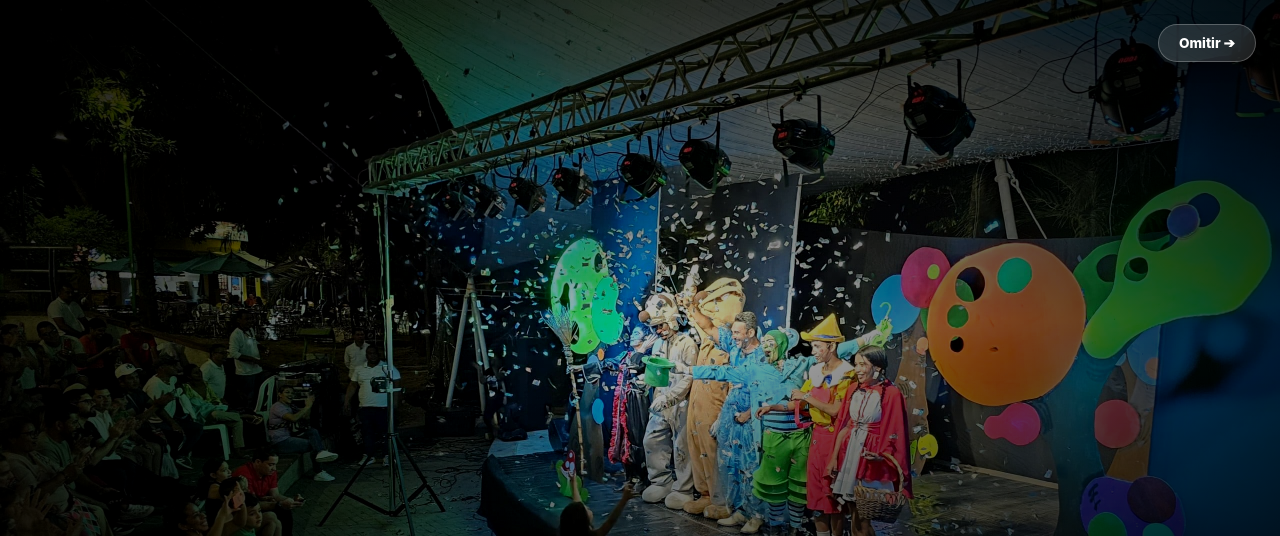
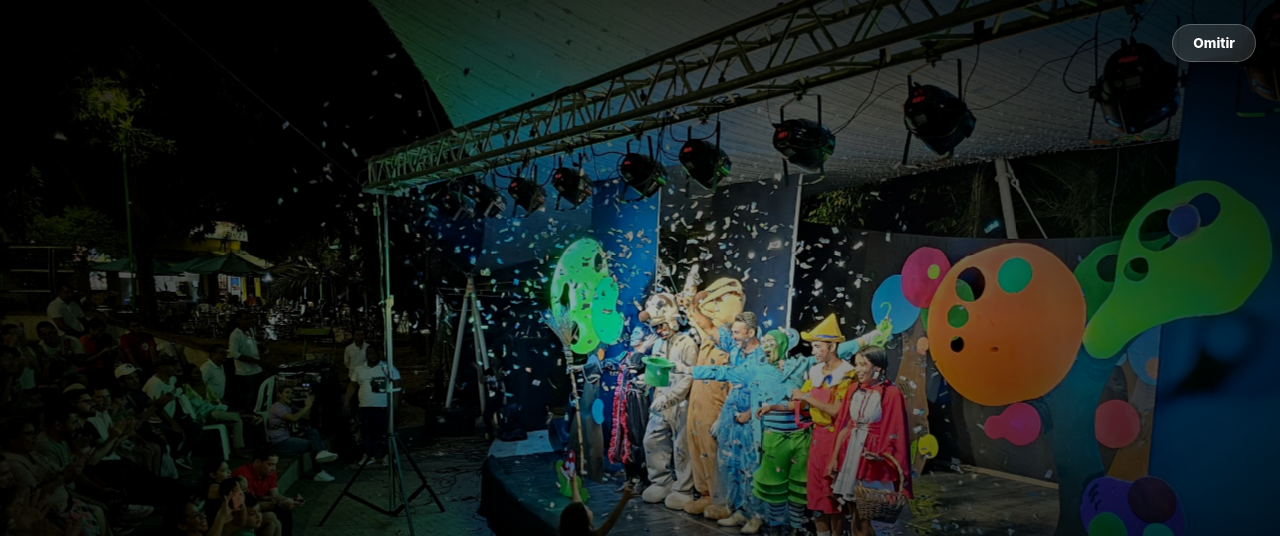
Before and after one commit to AltamarDuglas/larondavive-front, a Next.js app: page / in a window 1280 px wide. Shown: the top 536 px of the page. Built offline with nearby package versions, Linux system fonts and the light colour scheme.

Commit message:
style: remove emojis, simplify hero to 2 buttons and trim last intro slide

```diff
--- a/components/DataPrivacyCard.tsx
+++ b/components/DataPrivacyCard.tsx
@@ -1,7 +1,7 @@
 'use client';
 
 /**
- * Componente DataPrivacyCard (Lenguaje Ciudadano Reasegurador)
+ * Componente DataPrivacyCard (Versión Sobria)
  * Responsabilidad Única (SRP): Transmitir confianza al ciudadano sobre la protección de sus datos
  * personales de acuerdo con la legislación colombiana (Habeas Data).
  */
@@ -20,7 +20,6 @@ export default function DataPrivacyCard() {
         {/* Tarjeta 1: Datos Solicitados */}
         <article className="privacy-card">
           <div className="privacy-card__head">
-            <span className="privacy-card__icon">📋</span>
             <h3>Datos Básicos</h3>
           </div>
           <p className="privacy-card__text">
@@ -32,7 +31,6 @@ export default function DataPrivacyCard() {
         {/* Tarjeta 2: Facilidad de Confirmación */}
         <article className="privacy-card">
           <div className="privacy-card__head">
-            <span className="privacy-card__icon">📲</span>
             <h3>Registro Rápido</h3>
           </div>
           <p className="privacy-card__text">
@@ -44,7 +42,6 @@ export default function DataPrivacyCard() {
         {/* Tarjeta 3: Compromiso de la Alcaldía */}
         <article className="privacy-card">
           <div className="privacy-card__head">
-            <span className="privacy-card__icon">🏛️</span>
             <h3>Compromiso de Ciudad</h3>
           </div>
           <p className="privacy-card__text">
--- a/components/HeaderNav.tsx
+++ b/components/HeaderNav.tsx
@@ -1,7 +1,7 @@
 'use client';
 
 /**
- * Importaciones de Next.js para navegación sin recarga.
+ * Importaciones de Next.js para navegación limpia y sin recarga.
  */
 import Link from 'next/link';
 
@@ -14,17 +14,17 @@ export interface HeaderNavProps {
 }
 
 /**
- * Componente HeaderNav (Versión Ciudadana Oficial)
- * Responsabilidad Única (SRP): Encabezado superior con la identidad de la Alcaldía de Montería
- * y enlaces directos en lenguaje natural para la ciudadanía.
+ * Componente HeaderNav (Versión Sobria y Profesional)
+ * Responsabilidad Única (SRP): Encabezado superior con la identidad institucional de la Alcaldía de Montería
+ * sin emojis ni saturación visual.
  */
 export default function HeaderNav({ onReplayIntro }: HeaderNavProps) {
   return (
     <header className="site-header" aria-label="Navegación oficial de La Ronda Vive">
       <div className="site-header__inner">
-        {/* Marca institucional unificada */}
+        {/* Marca institucional sobria */}
         <Link href="/" className="site-header__brand" aria-label="Ir al inicio de Ronda Vive">
-          <span className="brand-badge-gov">🏛️ Alcaldía de Montería</span>
+          <span className="brand-badge-gov">Alcaldía de Montería</span>
           <span className="brand-title">
             La Ronda Vive <span className="brand-tag">PASS</span>
           </span>
@@ -48,7 +48,7 @@ export default function HeaderNav({ onReplayIntro }: HeaderNavProps) {
             Panel de Control
           </Link>
 
-          {/* Botón para reproducir la intro */}
+          {/* Botón sobrio para reproducir la intro */}
           {onReplayIntro && (
             <button
               type="button"
@@ -56,7 +56,7 @@ export default function HeaderNav({ onReplayIntro }: HeaderNavProps) {
               className="nav-btn-intro"
               title="Ver presentación inicial"
             >
-              🎬 Intro
+              Intro
             </button>
           )}
         </nav>
--- a/components/HeroSection.tsx
+++ b/components/HeroSection.tsx
@@ -15,7 +15,7 @@ import rondaVive1 from '../app/imgs/la-ronda-vive-1-scaled.jpg';
 import rondaVive2 from '../app/imgs/la-ronda-vive-scaled.jpg';
 
 /**
- * Estructura de cada diapositiva del marco fotográfico cultural.
+ * Estructura de cada diapositiva del marco fotográfico.
  */
 export interface HeroSlideItem {
   image: StaticImageData;
@@ -32,33 +32,33 @@ const heroSlides: HeroSlideItem[] = [
     image: rioSinu,
     caption: 'El pulmón verde más extenso de Latinoamérica a orillas del Sinú',
     location: 'Río Sinú • Montería',
-    tag: '🌿 Patrimonio Natural'
+    tag: 'Patrimonio Natural'
   },
   {
     image: rondaVive1,
     caption: 'Punto de encuentro, cultura al aire libre y espacio familiar',
     location: 'Calle 27 con Avenida Primera',
-    tag: '📍 Corazón Ciudadano'
+    tag: 'Punto de Encuentro'
   },
   {
     image: rondaVive2,
     caption: 'Convivencia, tradición y expresión artística de nuestra gente',
     location: 'Montería, Córdoba',
-    tag: '🎭 Cultura Viva'
+    tag: 'Cultura Viva'
   }
 ];
 
 /**
- * Componente HeroSection (Experiencia Cultural de Montería)
- * Responsabilidad Única (SRP): Presentar el banner principal de bienvenida con identidad
- * de la Alcaldía de Montería, marco fotográfico viviente y accesos directos al registro por QR.
+ * Componente HeroSection (Versión Limpia, Sin Emojis)
+ * Responsabilidad Única (SRP): Presentar el banner principal sobrio con 2 botones de acción claros
+ * y galería fotográfica de Montería.
  */
 export default function HeroSection() {
   // Estado para el índice de la foto activa del carrusel (0, 1, 2)
   const [activeIdx, setActiveIdx] = useState<number>(0);
 
   /**
-   * Transición automática de las imágenes culturales cada 4.5 segundos.
+   * Transición automática de las imágenes cada 4.5 segundos.
    */
   useEffect(() => {
     const interval = setInterval(() => {
@@ -70,16 +70,14 @@ export default function HeroSection() {
 
   return (
     <section className="cultural-hero" aria-label="Bienvenida a La Ronda Vive en Montería">
-      {/* Fondo ambiental con gradiente cálido del río Sinú */}
+      {/* Fondo ambiental con gradiente sutil del río Sinú */}
       <div className="cultural-hero__bg-glow" />
 
       <div className="cultural-hero__grid">
-        {/* Columna Izquierda: Información institucional y llamado al ciudadano */}
+        {/* Columna Izquierda: Información sobria y 2 botones de acción */}
         <div className="cultural-hero__copy">
           <div className="cultural-hero__badges">
-            <span className="badge-gov">🏛️ Alcaldía de Montería</span>
-            <span className="badge-location">📍 Calle 27 con Av. Primera</span>
-            <span className="badge-nature">🌿 Ronda del Sinú</span>
+            <span className="badge-location">Calle 27 con Avenida Primera</span>
           </div>
 
           <h1 className="cultural-hero__title">
@@ -88,30 +86,25 @@ export default function HeroSection() {
 
           <p className="cultural-hero__lede">
             Registra tu asistencia en cada jornada y haz parte activa del punto de encuentro más
-            vibrante de nuestra ciudad. Un espacio de cultura, deporte y convivencia familiar.
+            vibrante de nuestra ciudad.
           </p>
 
-          {/* Acciones principales de la plataforma */}
+          {/* Únicamente 2 botones de acción claros */}
           <div className="cultural-hero__actions">
             <Link
               href="/register?event=RV-150926&code=RV-150926"
               className="cultural-btn cultural-btn--primary"
             >
-              <span className="btn-icon">📱</span>
-              <span className="btn-text">Registrar mi Asistencia</span>
-              <span className="btn-arrow">➔</span>
+              Registrar mi Asistencia
             </Link>
 
             <Link href="/pass" className="cultural-btn cultural-btn--secondary">
-              <span className="btn-icon">🎟️</span>
-              <span className="btn-text">Ver Mi Ronda Pass</span>
+              Ver Mi Ronda Pass
             </Link>
           </div>
-
-
         </div>
 
-        {/* Columna Derecha: Galería fotográfica interactiva de la ciudad */}
+        {/* Columna Derecha: Galería fotográfica limpia de la ciudad */}
         <div className="cultural-hero__frame-container">
           <div className="cultural-hero__frame-glow" />
           <div className="cultural-hero__frame">
@@ -133,21 +126,21 @@ export default function HeroSection() {
                   />
                   <div className="hero-photo-overlay" />
 
-                  {/* Etiqueta cultural superior en la foto */}
+                  {/* Etiqueta superior sin emoji */}
                   <div className="hero-photo-tag">
                     <span>{slide.tag}</span>
                   </div>
 
-                  {/* Leyenda explicativa en la parte inferior */}
+                  {/* Leyenda inferior limpia */}
                   <div className="hero-photo-caption">
-                    <span className="caption-loc">📍 {slide.location}</span>
+                    <span className="caption-loc">{slide.location}</span>
                     <p className="caption-desc">{slide.caption}</p>
                   </div>
                 </div>
               );
             })}
 
-            {/* Controles interactivos del carrusel fotográfico */}
+            {/* Controles interactivos del carrusel */}
             <div className="hero-photo-dots">
               {heroSlides.map((_, index) => (
                 <button
@@ -155,7 +148,7 @@ export default function HeroSection() {
                   type="button"
                   onClick={() => setActiveIdx(index)}
                   className={`dot-item ${index === activeIdx ? 'is-active' : ''}`}
-                  aria-label={`Ver fotografía cultural ${index + 1}`}
+                  aria-label={`Ver fotografía ${index + 1}`}
                 />
               ))}
             </div>
--- a/components/IntroAnimation.tsx
+++ b/components/IntroAnimation.tsx
@@ -2,10 +2,10 @@
 
 /**
  * Importaciones de React y Next.js.
- * - useState, useEffect: Manejo del ciclo de vida, etapas de animación y carrusel cinemático.
- * - Image, StaticImageData: Renderizado optimizado de imágenes con Next.js.
+ * - useState, useEffect: Manejo de etapas de la secuencia de inicio y carrusel fotográfico.
+ * - Image, StaticImageData: Renderizado optimizado de imágenes institucionales.
  * - alcaldiaLogo: Logo oficial de la Alcaldía de Montería.
- * - rioSinu, rondaVive1, rondaVive2: Las 3 fotografías de las jornadas de la Ronda Vive.
+ * - rioSinu, rondaVive1, rondaVive2: Galería de imágenes de Montería.
  */
 import { useEffect, useState } from 'react';
 import Image, { type StaticImageData } from 'next/image';
@@ -16,17 +16,17 @@ import rondaVive2 from '../app/imgs/la-ronda-vive-scaled.jpg';
 
 /**
  * Interfaz de propiedades para IntroAnimation.
- * Aplicación de Inversión de Dependencias (DIP).
+ * Aplicación del principio de Inversión de Dependencias (DIP).
  */
 export interface IntroAnimationProps {
-  /** Callback ejecutado al finalizar la animación */
+  /** Callback ejecutado al finalizar la presentación */
   onComplete?: () => void;
-  /** Llave para reiniciar la presentación */
+  /** Llave para reiniciar la animación */
   replayKey?: number;
 }
 
 /**
- * Tipo para la definición de cada diapositiva cinemática estilo Rockstar Games.
+ * Estructura de cada diapositiva cinemática.
  */
 export interface RockstarSlide {
   image: StaticImageData;
@@ -36,7 +36,7 @@ export interface RockstarSlide {
 }
 
 /**
- * Las 3 fotografías oficiales de la Ronda del Sinú y la Calle 27 con estilo cinemático Rockstar.
+ * Las 3 fotografías oficiales de la Ronda del Sinú y la Calle 27.
  */
 const rockstarSlides: RockstarSlide[] = [
   {
@@ -60,21 +60,20 @@ const rockstarSlides: RockstarSlide[] = [
 ];
 
 /**
- * Secuencia de etapas de la animación introductoria.
+ * Secuencia de etapas de la animación introductoria:
  * 1. 'alcaldia': Logo oficial e inicio con barra estilo Bandera de Montería.
- * 2. 'rockstar-carousel': Carrusel cinemático rápido de alto impacto visual (Estilo Rockstar Games).
- * 3. 'ronda-vive': Presentación final del pase digital ciudadano.
- * 4. 'finished': Muestra el contenido principal de la aplicación.
+ * 2. 'rockstar-carousel': Carrusel cinemático de 3 fotografías.
+ * 3. 'finished': Finaliza la animación e ingresa al sitio principal.
  */
-export type IntroStage = 'alcaldia' | 'rockstar-carousel' | 'ronda-vive' | 'finished';
+export type IntroStage = 'alcaldia' | 'rockstar-carousel' | 'finished';
 
 /**
- * Componente IntroAnimation (Versión Cinemática Rockstar Games)
- * Responsabilidad Única (SRP): Presentación de la intro institucional y la secuencia rápida de fotos
- * con estética cinemática, viñeta de alto contraste y títulos en tipografía negrita.
+ * Componente IntroAnimation
+ * Responsabilidad Única (SRP): Presentar la bienvenida oficial de la Alcaldía de Montería
+ * y la secuencia de fotos de la ciudad sin excesos ni pantallas innecesarias.
  */
 export default function IntroAnimation({ onComplete, replayKey = 0 }: IntroAnimationProps) {
-  // Estado local para la etapa actual de la presentación
+  // Estado local para la etapa actual
   const [stage, setStage] = useState<IntroStage>('alcaldia');
 
   // Porcentaje de la barra de progreso (0% a 100%)
@@ -83,11 +82,11 @@ export default function IntroAnimation({ onComplete, replayKey = 0 }: IntroAnima
   // Controla la visibilidad animada de la estrella SVG amarilla al finalizar la barra
   const [showStar, setShowStar] = useState<boolean>(false);
 
-  // Índice de la foto activa dentro del carrusel cinemático Rockstar Games (0, 1, 2)
+  // Índice de la foto activa dentro del carrusel (0, 1, 2)
   const [activeSlideIndex, setActiveSlideIndex] = useState<number>(0);
 
   /**
-   * Efecto principal para coordinar la secuencia de etapas y temporizadores.
+   * Efecto principal para coordinar los tiempos de la secuencia.
    */
   useEffect(() => {
     setStage('alcaldia');
@@ -95,7 +94,7 @@ export default function IntroAnimation({ onComplete, replayKey = 0 }: IntroAnima
     setShowStar(false);
     setActiveSlideIndex(0);
 
-    // 1. Barra de tiempo progresiva para la etapa 1
+    // 1. Carga de la barra con la bandera de Montería (2.4s)
     const progressInterval = setInterval(() => {
       setProgress((prev) => {
         if (prev >= 100) {
@@ -103,36 +102,31 @@ export default function IntroAnimation({ onComplete, replayKey = 0 }: IntroAnima
           setShowStar(true);
           return 100;
         }
-        return prev + 3;
+        return prev + 3.5;
       });
     }, 30);
 
-    // 2. Transición a la etapa 'rockstar-carousel' a los 2.2 segundos
+    // 2. Transición al carrusel de fotografías a los 2.4 segundos
     const timer1 = setTimeout(() => {
       setStage('rockstar-carousel');
-    }, 2200);
+    }, 2400);
 
-    // 3. Avance de las 3 fotografías del carrusel Rockstar Games (1.3s cada foto para lectura cómoda)
+    // 3. Avance de las 3 fotografías (1.4s por foto)
     const slideTimer1 = setTimeout(() => {
       setActiveSlideIndex(1);
-    }, 3500);
+    }, 3800);
 
     const slideTimer2 = setTimeout(() => {
       setActiveSlideIndex(2);
-    }, 4800);
+    }, 5200);
 
-    // 4. Transición a la marca final 'ronda-vive' a los 6.1 segundos
+    // 4. Finalización e ingreso directo al sitio principal al terminar la 3ra foto (6.6s)
     const timer2 = setTimeout(() => {
-      setStage('ronda-vive');
-    }, 6100);
-
-    // 5. Finalización e integración con el sitio web a los 7.8 segundos
-    const timer3 = setTimeout(() => {
       setStage('finished');
       if (onComplete) {
         onComplete();
       }
-    }, 7800);
+    }, 6600);
 
     return () => {
       clearInterval(progressInterval);
@@ -140,7 +134,6 @@ export default function IntroAnimation({ onComplete, replayKey = 0 }: IntroAnima
       clearTimeout(slideTimer1);
       clearTimeout(slideTimer2);
       clearTimeout(timer2);
-      clearTimeout(timer3);
     };
   }, [replayKey, onComplete]);
 
@@ -159,18 +152,18 @@ export default function IntroAnimation({ onComplete, replayKey = 0 }: IntroAnima
   }
 
   return (
-    <aside className="intro-overlay" aria-label="Presentación cinemática de Ronda Vive">
+    <aside className="intro-overlay" aria-label="Presentación de inicio de la Alcaldía de Montería">
       {/* Fondo ambiental */}
       <div className="intro-overlay__backdrop" />
 
-      {/* Botón táctil para omitir la presentación */}
+      {/* Botón sobrio para omitir la presentación */}
       <button
         type="button"
         onClick={handleSkip}
         className="intro-overlay__skip-btn"
         aria-label="Omitir presentación"
       >
-        Omitir ➔
+        Omitir
       </button>
 
       <div className="intro-overlay__content">
@@ -192,12 +185,11 @@ export default function IntroAnimation({ onComplete, replayKey = 0 }: IntroAnima
             </div>
 
             <h1 className="intro-title">
-              Alcaldía de <span className="text-highlight-green">Montería</span>
+              Alcaldía de <span className="text-highlight-white">Montería</span>
             </h1>
 
             <p className="intro-subtitle">
-              ¡Bienvenidos a la Ronda Vive! El punto de encuentro en la{' '}
-              <strong>Calle 27 con Avenida Primera</strong>.
+              Punto de encuentro en la <strong>Calle 27 con Avenida Primera</strong>
             </p>
 
             {/* Barra de progreso estilo Bandera de Montería (Rojo, Blanco, Azul) */}
@@ -226,7 +218,7 @@ export default function IntroAnimation({ onComplete, replayKey = 0 }: IntroAnima
           </div>
         )}
 
-        {/* ETAPA 2: Carrusel Rápido Cinemático Estilo Rockstar Games */}
+        {/* ETAPA 2: Carrusel Cinemático de Fotografías de Montería */}
         {stage === 'rockstar-carousel' && (
           <div className="rockstar-stage">
             {rockstarSlides.map((slide, index) => {
@@ -237,7 +229,6 @@ export default function IntroAnimation({ onComplete, replayKey = 0 }: IntroAnima
                   key={slide.title}
                   className={`rockstar-slide ${isActive ? 'is-active' : ''}`}
                 >
-                  {/* Fotografía a pantalla completa con efecto zoom pan y viñeta cinemática */}
                   <Image
                     src={slide.image}
                     alt={slide.title}
@@ -248,7 +239,6 @@ export default function IntroAnimation({ onComplete, replayKey = 0 }: IntroAnima
                   />
                   <div className="rockstar-slide__vignette" />
 
-                  {/* Título y leyendas al estilo tipográfico de Rockstar Games */}
                   <div className="rockstar-slide__card">
                     <span className="rockstar-badge">{slide.location}</span>
                     <h2 className="rockstar-title">{slide.title}</h2>
@@ -259,29 +249,6 @@ export default function IntroAnimation({ onComplete, replayKey = 0 }: IntroAnima
             })}
           </div>
         )}
-
-        {/* ETAPA 3: Revelación Final de La Ronda Vive Pass */}
-        {stage === 'ronda-vive' && (
-          <div className="intro-stage intro-stage--ronda">
-            <div className="intro-badge intro-badge--blue">
-              <span className="intro-badge__icon">🌟</span>
-              <span className="intro-badge__text">Tu Pase Ciudadano</span>
-            </div>
-
-            <h1 className="intro-title intro-title--hero">
-              La Ronda <span className="text-highlight-blue">Vive</span>{' '}
-              <span className="text-tag-pass">PASS</span>
-            </h1>
-
-            <p className="intro-subtitle">
-              Registra tu asistencia en cada jornada, conoce tu historial de visitas y vive la ciudad.
-            </p>
-
-            <div className="intro-location-pill">
-              <span>📍 Calle 27 con Avenida Primera • Montería</span>
-            </div>
-          </div>
-        )}
       </div>
     </aside>
   );
```
Also changed, not shown: components/CitizenFlow.tsx (+2 -9 lines), components/Footer.tsx (+3 -5 lines), components/StatsSection.tsx (+6 -10 lines), 1 other file (tests, documents, lock files or other folders).
